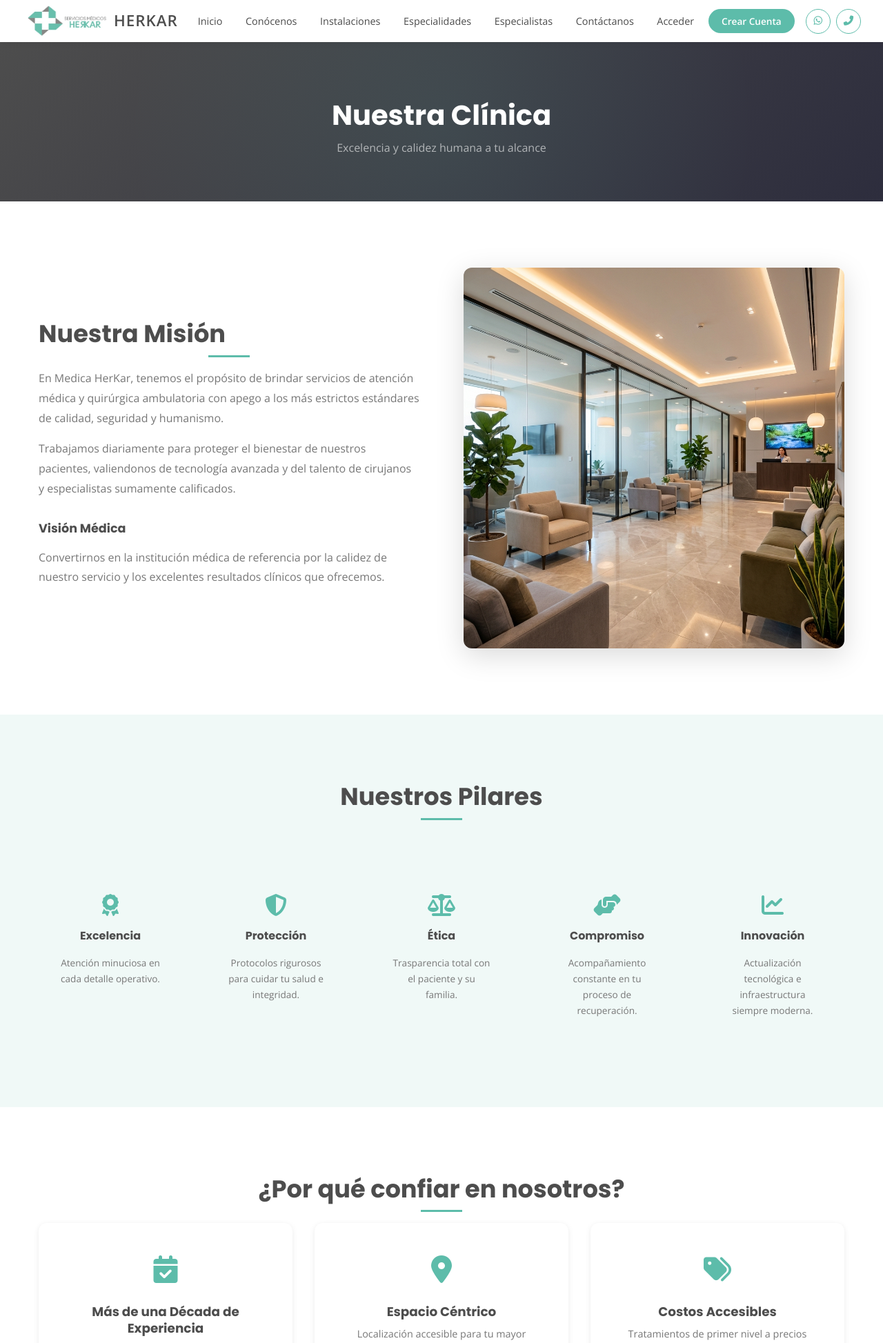
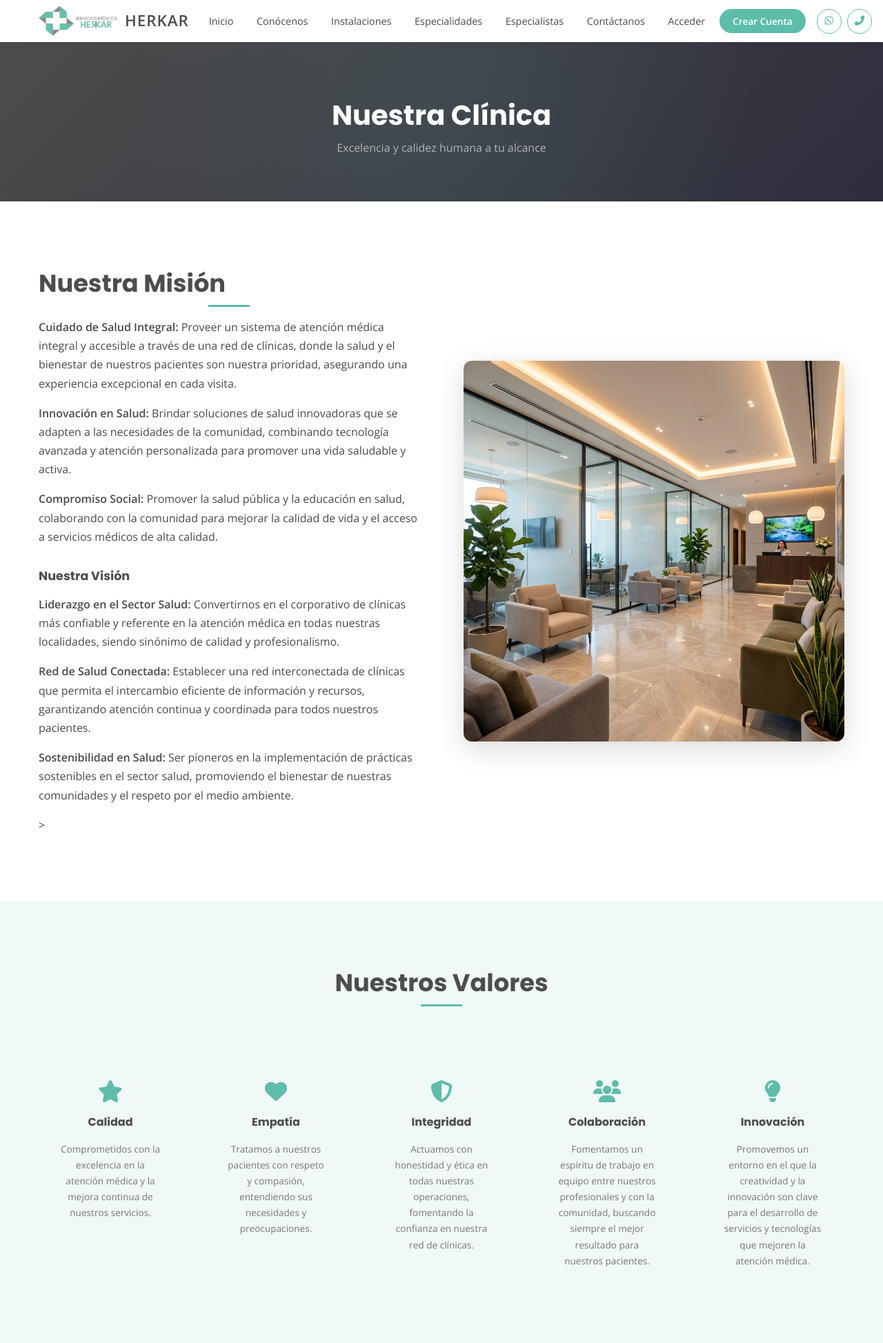
Before and after one commit to edudevats/medicaherkar, a Django app: page /nosotros/ in a window 1280 px wide. Shown: the top 1947 px of the page at 69% size. Run offline with Django 5.2, Linux system fonts and the light colour scheme.

Commit message:
update us

```diff
--- a/static/css/style.css
+++ b/static/css/style.css
@@ -195,7 +195,7 @@ img {
     display: flex;
     justify-content: space-between;
     align-items: center;
-    padding: var(--spacing-sm) 0;
+    padding: var(--spacing-sm) var(--spacing-md);
     flex-wrap: nowrap;
     gap: var(--spacing-md);
 }
@@ -224,7 +224,7 @@ nav {
 }
 
 .logo-img {
-    height: 45px;
+    height: clamp(35px, 10vw, 45px);
 }
 
 .logo-text {
@@ -352,13 +352,13 @@ nav {
 }
 
 /* Mobile Menu Styles */
-@media (max-width: 992px) {
+@media (max-width: 1100px) {
     .nav-menu {
-        position: fixed;
-        top: 65px;
+        position: absolute;
+        top: 100%;
         left: 100%;
         width: 100%;
-        height: calc(100vh - 65px);
+        height: calc(100vh - 70px);
         background: var(--bg-white);
         flex-direction: column;
         text-align: center;
--- a/templates/core/nosotros.html
+++ b/templates/core/nosotros.html
@@ -17,14 +17,30 @@
         <div class="about-grid">
             <div class="about-content">
                 <h2 class="section-title" style="text-align: left;">Nuestra Misión</h2>
-                <p>En Medica HerKar, tenemos el propósito de brindar servicios de atención médica y quirúrgica
-                    ambulatoria con apego a los más estrictos estándares de calidad, seguridad y humanismo.</p>
-                <p>Trabajamos diariamente para proteger el bienestar de nuestros pacientes, valiendonos de tecnología
-                    avanzada y del talento de cirujanos y especialistas sumamente calificados.</p>
+                <ul style="list-style: none; padding-left: 0; color: var(--text-color);">
+                    <li style="margin-bottom: 1rem;">
+                        <strong>Cuidado de Salud Integral:</strong> Proveer un sistema de atención médica integral y accesible a través de una red de clínicas, donde la salud y el bienestar de nuestros pacientes son nuestra prioridad, asegurando una experiencia excepcional en cada visita.
+                    </li>
+                    <li style="margin-bottom: 1rem;">
+                        <strong>Innovación en Salud:</strong> Brindar soluciones de salud innovadoras que se adapten a las necesidades de la comunidad, combinando tecnología avanzada y atención personalizada para promover una vida saludable y activa.
+                    </li>
+                    <li style="margin-bottom: 1rem;">
+                        <strong>Compromiso Social:</strong> Promover la salud pública y la educación en salud, colaborando con la comunidad para mejorar la calidad de vida y el acceso a servicios médicos de alta calidad.
+                    </li>
+                </ul>
 
-                <h3 style="margin-top: 2rem; font-size: 1.1rem;">Visión Médica</h3>
-                <p>Convertirnos en la institución médica de referencia por la calidez de nuestro servicio y los
-                    excelentes resultados clínicos que ofrecemos.</p>
+                <h3 style="margin-top: 2rem; font-size: 1.1rem;">Nuestra Visión</h3>
+                <ul style="list-style: none; padding-left: 0; color: var(--text-color);">
+                    <li style="margin-bottom: 1rem;">
+                        <strong>Liderazgo en el Sector Salud:</strong> Convertirnos en el corporativo de clínicas más confiable y referente en la atención médica en todas nuestras localidades, siendo sinónimo de calidad y profesionalismo.
+                    </li>
+                    <li style="margin-bottom: 1rem;">
+                        <strong>Red de Salud Conectada:</strong> Establecer una red interconectada de clínicas que permita el intercambio eficiente de información y recursos, garantizando atención continua y coordinada para todos nuestros pacientes.
+                    </li>
+                    <li style="margin-bottom: 1rem;">
+                        <strong>Sostenibilidad en Salud:</strong> Ser pioneros en la implementación de prácticas sostenibles en el sector salud, promoviendo el bienestar de nuestras comunidades y el respeto por el medio ambiente.
+                    </li>
+                </ul>>
             </div>
             <div class="about-img-wrapper">
                 <img src="{% static 'images/clinic_exterior.png' %}" alt="Medica HerKar" class="about-img">
@@ -36,32 +52,32 @@
 <!-- Values -->
 <section class="section section-bg">
     <div class="container">
-        <h2 class="section-title">Nuestros Pilares</h2>
+        <h2 class="section-title">Nuestros Valores</h2>
         <div class="values-grid">
             <div class="value-item">
-                <div class="value-icon"><i class="fas fa-award"></i></div>
-                <h4>Excelencia</h4>
-                <p>Atención minuciosa en cada detalle operativo.</p>
+                <div class="value-icon"><i class="fas fa-star"></i></div>
+                <h4>Calidad</h4>
+                <p>Comprometidos con la excelencia en la atención médica y la mejora continua de nuestros servicios.</p>
+            </div>
+            <div class="value-item">
+                <div class="value-icon"><i class="fas fa-heart"></i></div>
+                <h4>Empatía</h4>
+                <p>Tratamos a nuestros pacientes con respeto y compasión, entendiendo sus necesidades y preocupaciones.</p>
             </div>
             <div class="value-item">
                 <div class="value-icon"><i class="fas fa-shield-alt"></i></div>
-                <h4>Protección</h4>
-                <p>Protocolos rigurosos para cuidar tu salud e integridad.</p>
+                <h4>Integridad</h4>
+                <p>Actuamos con honestidad y ética en todas nuestras operaciones, fomentando la confianza en nuestra red de clínicas.</p>
             </div>
             <div class="value-item">
-                <div class="value-icon"><i class="fas fa-balance-scale"></i></div>
-                <h4>Ética</h4>
-                <p>Trasparencia total con el paciente y su familia.</p>
+                <div class="value-icon"><i class="fas fa-users"></i></div>
+                <h4>Colaboración</h4>
+                <p>Fomentamos un espíritu de trabajo en equipo entre nuestros profesionales y con la comunidad, buscando siempre el mejor resultado para nuestros pacientes.</p>
             </div>
             <div class="value-item">
-                <div class="value-icon"><i class="fas fa-hands-helping"></i></div>
-                <h4>Compromiso</h4>
-                <p>Acompañamiento constante en tu proceso de recuperación.</p>
-            </div>
-            <div class="value-item">
-                <div class="value-icon"><i class="fas fa-chart-line"></i></div>
+                <div class="value-icon"><i class="fas fa-lightbulb"></i></div>
                 <h4>Innovación</h4>
-                <p>Actualización tecnológica e infraestructura siempre moderna.</p>
+                <p>Promovemos un entorno en el que la creatividad y la innovación son clave para el desarrollo de servicios y tecnologías que mejoren la atención médica.</p>
             </div>
         </div>
     </div>
--- a/templates/partials/_header.html
+++ b/templates/partials/_header.html
@@ -38,6 +38,13 @@
                 {% elif request.resolver_match.url_name == 'pacientes' %}
                 <!-- Navigation for Patients -->
                 <li><a href="{% url 'core:pacientes' %}" class="nav-link">Inicio</a></li>
+                <li class="nav-item-dropdown">
+                    <a href="#nosotros" class="nav-link">Conócenos</a>
+                    <div class="dropdown-menu">
+                        <a href="#nosotros">Visión y Misión</a>
+                        <a href="#nosotros">Nuestros Valores</a>
+                    </div>
+                </li>
                 <li><a href="#derechos" class="nav-link">Atencion al Paciente</a></li>
                 <li><a href="#especialidades" class="nav-link">Especialidades</a></li>
                 <li><a href="{% url 'especialistas:lista' %}" class="nav-link">Especialistas</a></li>
```
Also changed, not shown: templates/core/pacientes.html (+55 -9 lines).
